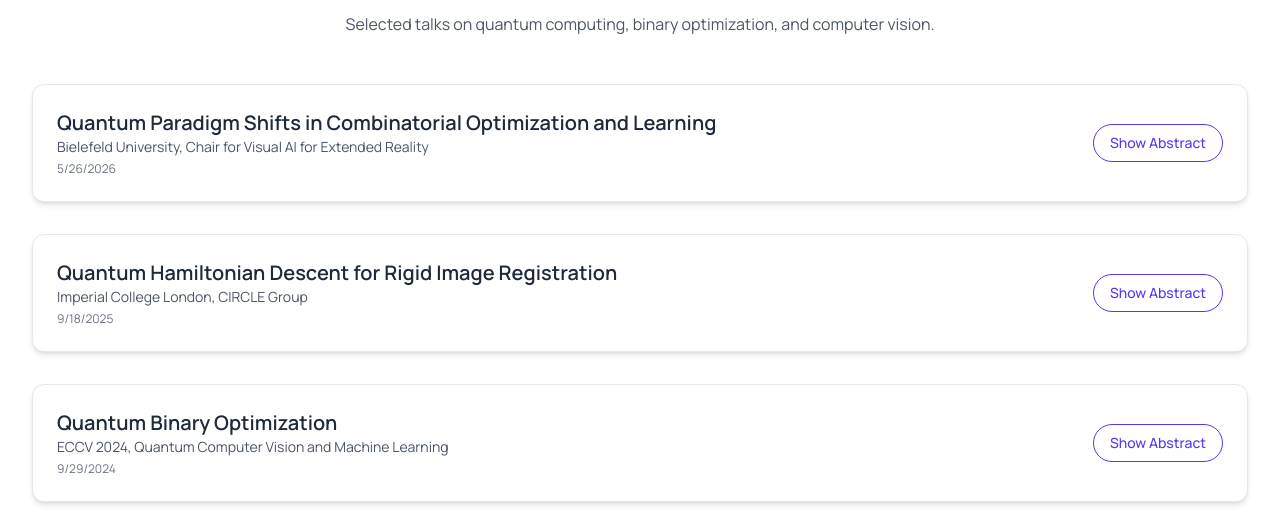
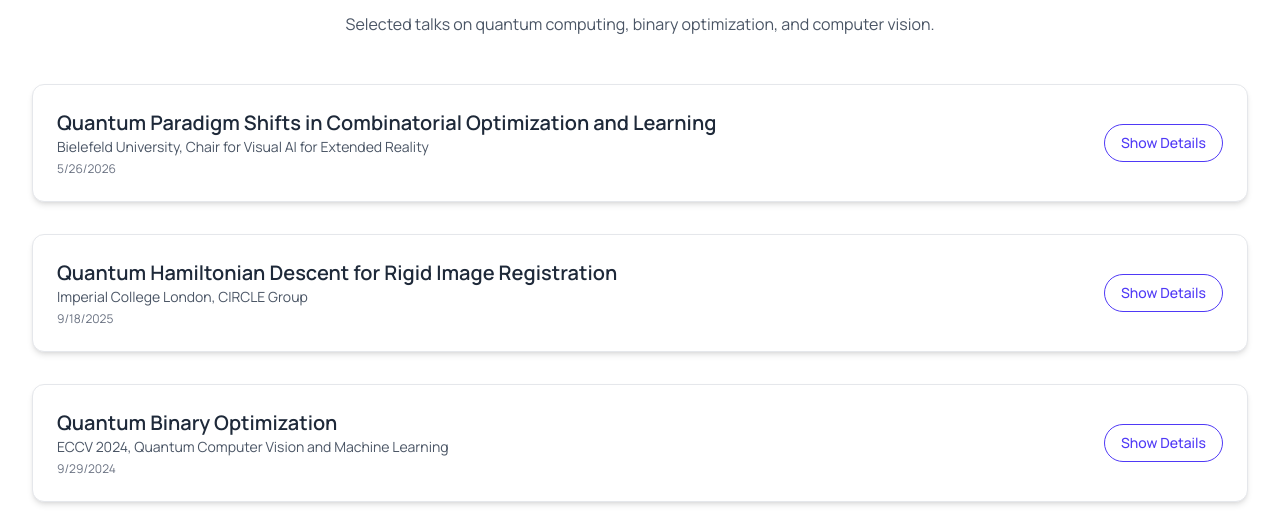
Before and after one commit to nkuetemeli/nkuetemeli.github.io, a React (Vite) app: page / in a window 1280 px wide. Shown: the part 2791-3303 px from the top of the page. Built offline with nearby package versions, Linux system fonts and the light colour scheme.

Commit message:
MyGit New design

```diff
--- a/components/TalkSection.tsx
+++ b/components/TalkSection.tsx
@@ -119,8 +119,8 @@ const TalkSection: React.FC = () => {
                     className="px-4 py-2 text-sm font-medium text-indigo-600 border border-indigo-600 rounded-full hover:bg-indigo-600 hover:text-white transition"
                   >
                     {isExpanded
-                      ? 'Hide Abstract'
-                      : 'Show Abstract'}
+                      ? 'Hide Details'
+                      : 'Show Details'}
                   </button>
                 </div>
 
```
Also changed, not shown: 2 other files (tests, documents, lock files or other folders).
